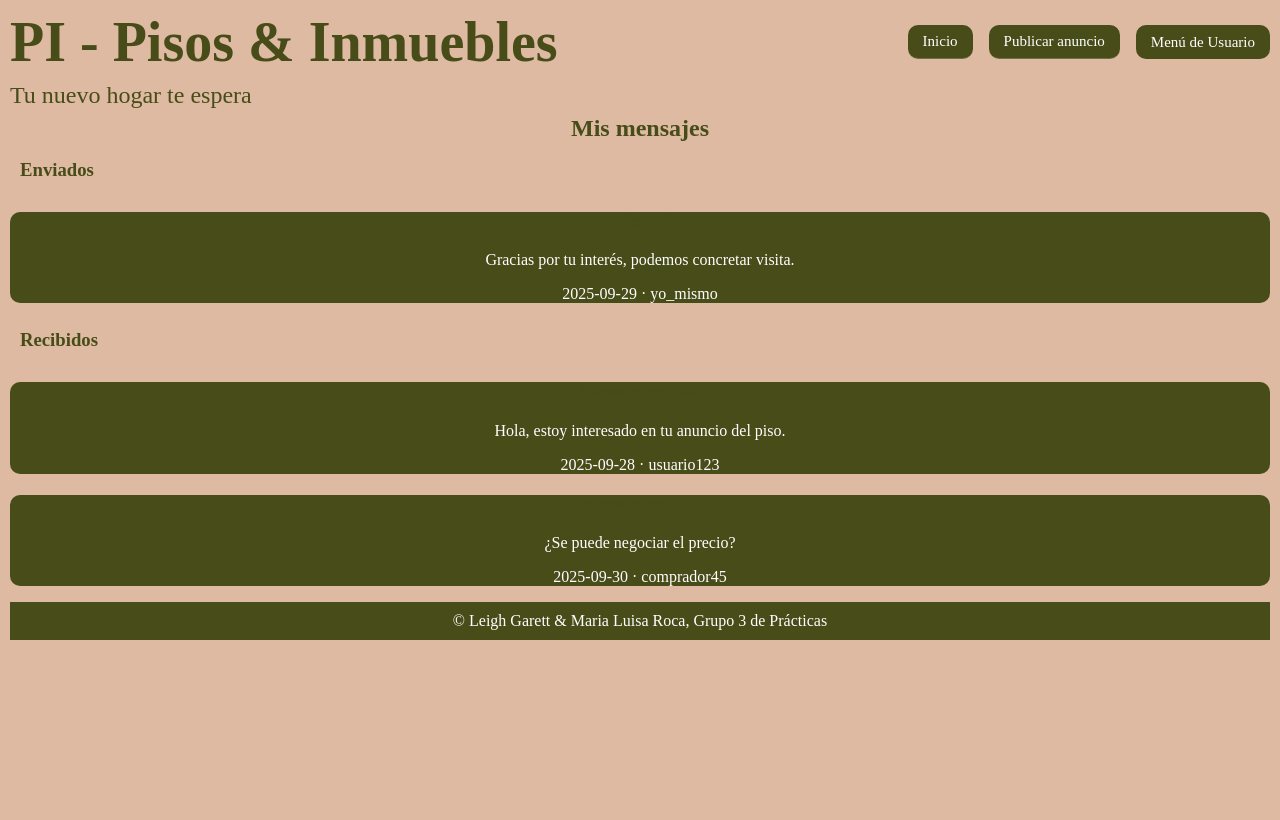
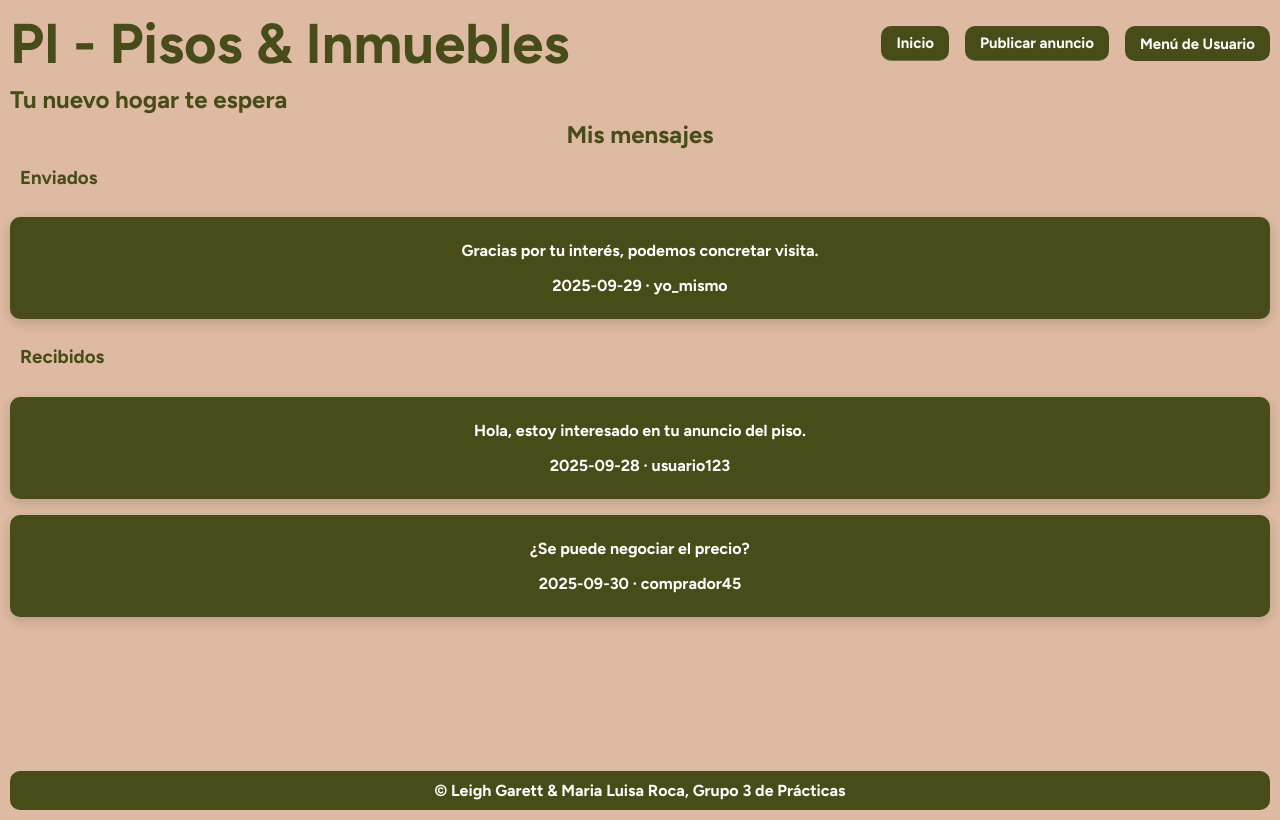
Before and after one commit to slg71/DAW, a PHP site: page /mismensajes.html in a window 1280 px wide. Before the commit the page ends 640 px from the top, so only its background shows below. Run offline with PHP 8.4, Linux system fonts and the light colour scheme.

Commit message:
Retoques visuales en mensajes & anuncio

```diff
--- a/MenuRegistradoUsu.html
+++ b/MenuRegistradoUsu.html
@@ -13,9 +13,9 @@
     <p id="eslogan">Tu nuevo hogar te espera</p>
   </header>
 
-  <main>
+  <main id="usuariomenu">
+    <h2>Opciones</h2>
     <nav aria-label="Menú principal de usuario">
-      <h2>Opciones</h2>
       <a href="index_registrado.html"><i class="icon-home"></i>Inicio</a>
       <a href="error.html"><i class="icon-pencil"></i> Modificar mis datos</a>
       <a href="error.html"><i class="icon-user-delete-outline"></i>Darme de baja</a>
--- a/anuncio.html
+++ b/anuncio.html
@@ -21,8 +21,8 @@
 
     <main>
         <section id="anuncio">
+            <h2>Piso renovado en el centro</h2>
             <article>
-            <h2>Piso renovado en el centro</h2>
             <img src="./img/piso.jpg" alt="Foto principal">
             <h3>900€</h3><p>15/09/2025</p>
             <p>Un piso elegante en el centro de Alicante con buenas vistas y recién renovado.</p>
--- a/css/estilo.css
+++ b/css/estilo.css
@@ -1,4 +1,5 @@
 /*=================================BASE Y VARIABLES=================================*/
+@import url('https://fonts.googleapis.com/css2?family=Figtree:ital,wght@0,300..900;1,300..900&display=swap');
 
 :root{
     --color_sec: #474c18; /* #2596be*/
@@ -8,6 +9,10 @@
 
 *{
     box-sizing:border-box;
+    font-family: "Figtree", sans-serif;
+    font-optical-sizing: auto;
+    font-weight:bold;
+    font-style: normal;
 }
 
 body{
@@ -17,10 +22,15 @@ body{
     max-width: 1300px;
     margin: 10px auto;
     padding: 0 10px;
+
+    display: flex;
+    flex-direction: column;
+    min-height: 100vh;
 }
 
 main {
     display: block;
+    flex-grow: 1;
 }
 
 /* --- Tipografía y Elementos Comunes --- */
@@ -236,6 +279,24 @@ article{
     background: var(--color_sec);
     border-radius: 10px;
     text-align: center;
+    box-shadow: 0 4px 12px rgba(0,0,0,0.15);
+    cursor: pointer; /* Cambia el cursor al pasar por encima */
+    transition: all 0.3s ease; /* Animación suave */
+}
+
+/* Efecto al pasar el cursor */
+article:hover {
+    transform: scale(1.01); /* Ligero aumento */
+}
+
+/*cuando estamos en la pagina de anuncio no hay animacion*/
+#anuncio article:hover {
+    transform: scale(1);/*se anula*/
+}
+
+/* Efecto al presionar el articulo */
+article:active {
+    transform: scale(0.97);
 }
 
 article h2, article h3{
@@ -261,6 +322,13 @@ article a {
     border-radius: 10px;
 }
 
+
+/*=================================DISEÑO DEL LA SECCION DE LISTADO (MENSAJES)=================================*/
+
+#mismensajes article{
+    padding: 0.5rem;
+    margin-bottom: 1rem;
+}
 
 /*=================================DISEÑO DE LA TABLA=================================*/
 
@@ -305,8 +373,13 @@ footer {
     text-align: center;
     background: var(--color_sec);
     display: block;
-    margin-top:10px;
+    margin-top:auto;
     padding:10px;
+    border-radius: 10px;
+}
+
+footer p {
+    color: var(--blanco);
 }
 
 
--- a/mismensajes.html
+++ b/mismensajes.html
@@ -20,12 +20,12 @@
     </header>
 
     <main>
+        <seccion id="mismensajes">
             <h2>Mis mensajes</h2>
 
             <section id="Enviados">
                 <h3 class="tipo_mensaje">Enviados</h3>
                 <article>
-                <h4>Mensaje enviado</h4>
                     <p class="mensaje">Gracias por tu interés, podemos concretar visita.</p>
                     <p class="detalle">2025-09-29 · yo_mismo</p>
                 </article>
@@ -34,16 +34,15 @@
             <section id="Recibidos">
                 <h3 class="tipo_mensaje">Recibidos</h3>
                 <article>
-                <h4>Mensaje recibido</h4>
                     <p class="mensaje">Hola, estoy interesado en tu anuncio del piso.</p>
                     <p class="detalle">2025-09-28 · usuario123</p>
                 </article>
                 <article>
-                <h4>Mensaje recibido</h4>
                     <p class="mensaje">¿Se puede negociar el precio?</p>
                     <p class="detalle">2025-09-30 · comprador45</p>
                 </article>
             </section>
+        </seccion>
     </main>
 
     <footer>
```
Also changed, not shown: other parts of css/estilo.css (+41 -0 lines), enviarmensaje.html (+6 -4 lines). Lines whose indentation alone changed are shown as unchanged.
